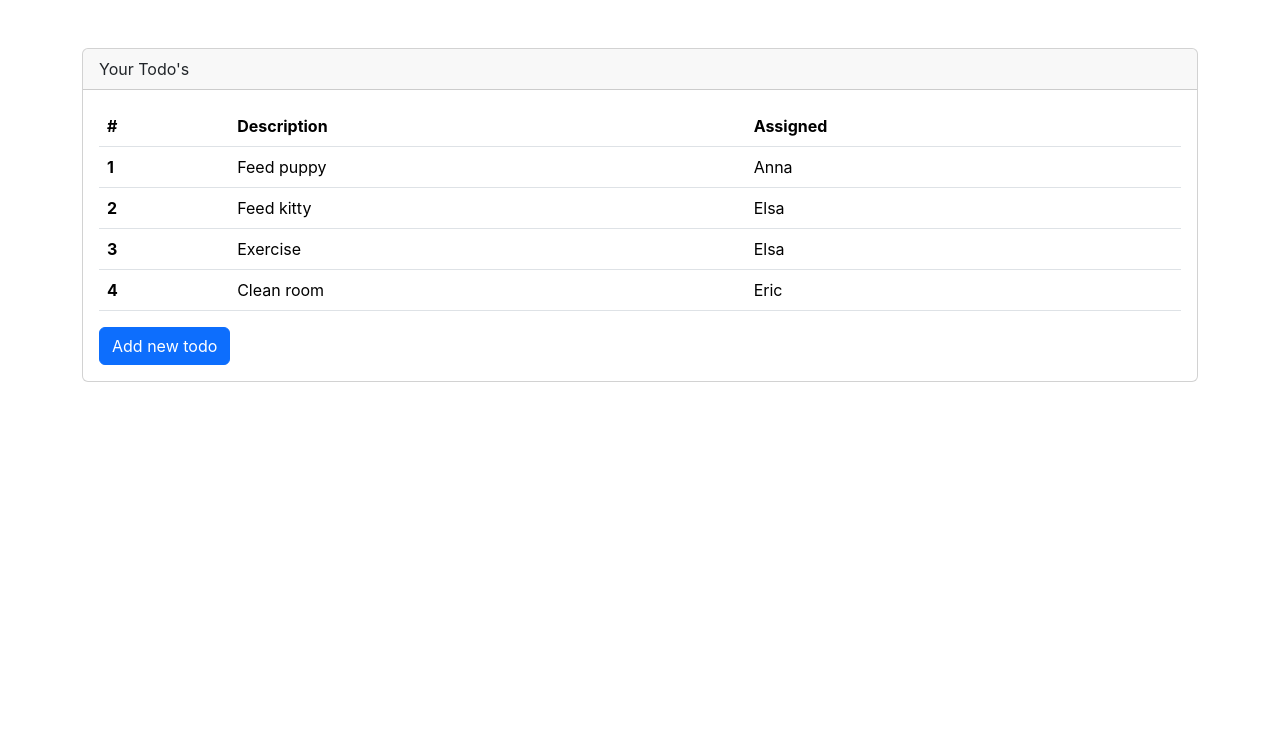
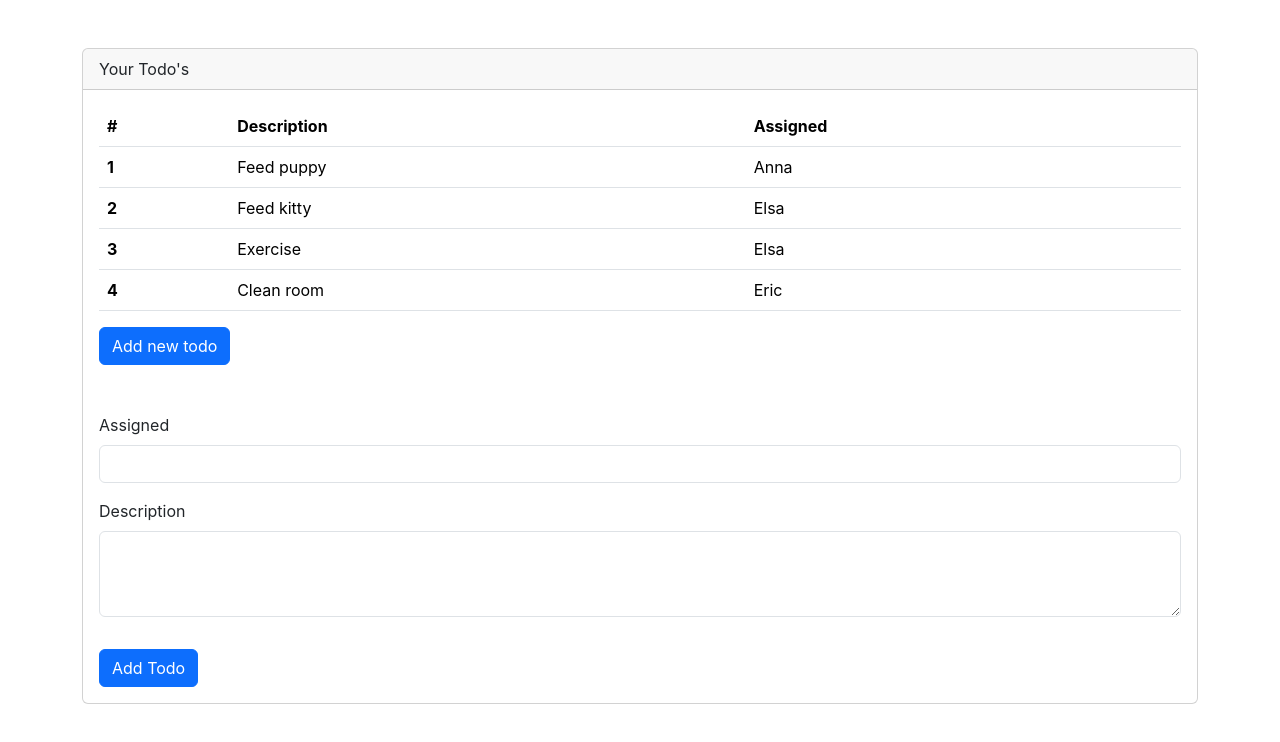
Before and after one commit to lilyjiang0/learn-react, a React (Create React App) app in the folder react-todos/: page / in a window 1280 px wide. Shown: the top 742 px of the page. Built offline with nearby package versions, Linux system fonts and the light colour scheme.

Commit message:
use form to take user input and update todo list

```diff
--- a/react-todos/src/App.js
+++ b/react-todos/src/App.js
@@ -1,6 +1,7 @@
 import './App.css';
 import TodoTable from './components/TodoTable';
 import React, {useState} from 'react'
+import NewTodoForm from './components/NewTodoForm';
 
 function App() {
   // todos - state variable, setTodos can change todo and re-render application.
@@ -13,12 +14,13 @@
   )
 
   // Onclick function.
-  const addTodo = () => {
+  // Pass in description and assigned value.
+  const addTodo = (description, assigned) => {
     if (todos.length > 0) {
       const newTodo = {
         rowNumber: todos.length + 1,
-        rowDesc: 'New Todo',
-        rowAssigned: 'User'
+        rowDesc: description,
+        rowAssigned: assigned
       };
       setTodos(todos => [...todos, newTodo]);
     }
@@ -35,6 +37,7 @@
           <button className='btn btn-primary' onClick={addTodo}>
             Add new todo
           </button>
+          <NewTodoForm addTodo={addTodo}/>
         </div>
       </div>
     </div>
--- /dev/null
+++ b/react-todos/src/components/NewTodoForm.js
@@ -0,0 +1,63 @@
+import React, {useState} from 'react'
+
+function NewTodoForm(props) {
+
+    const [desc, setDesc] = useState('');
+    const [assigned, setAssigned] = useState('');
+
+    const submitTodo = () => {
+        if (desc !== '' && assigned !== '') {
+            props.addTodo(desc, assigned);
+            setDesc('');
+            setAssigned('');
+        }
+    }
+
+    // See simpler way to write it down onChange of Description.
+    // const descChange = (event) => {
+    //     console.log('desc', event.target.value);
+    //     setDesc(event.target.value);
+    // }
+
+    const assignedChange = (event) => {
+        console.log('assigned', event.target.value);
+        setAssigned(event.target.value);
+    }
+
+    return (
+        <div className='mt-5'>
+            <form>
+                <div className='mb-3'>
+                    <label className='form-label'>Assigned</label>
+                    <input
+                        type='text'
+                        className='form-control'
+                        required
+                        onChange={assignedChange}
+                        value={assigned}
+                    ></input>
+                </div>
+                <div className='mb-3'>
+                    <label className='form-label'>Description</label>
+                    <textarea
+                        className='form-control'
+                        rows={3}
+                        required
+                        onChange={e => setDesc(e.target.value)}
+                        value={desc}
+                        >
+                    </textarea>
+                </div>
+                <button
+                    type='button'
+                    className='btn btn-primary mt-3'
+                    onClick={submitTodo}
+                    >Add Todo
+                </button>
+            </form>
+
+        </div>
+    )
+}
+
+export default NewTodoForm
```
